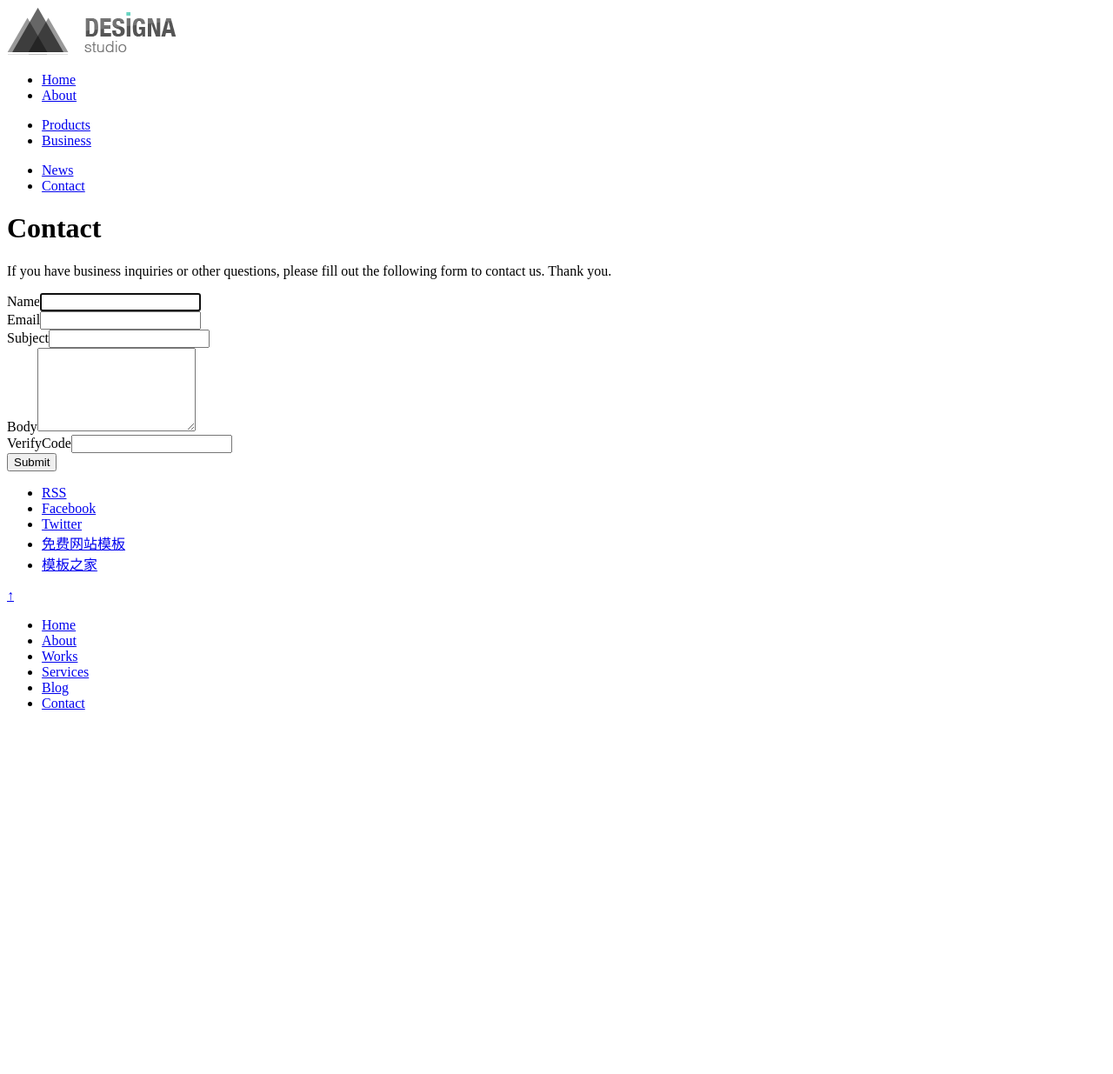
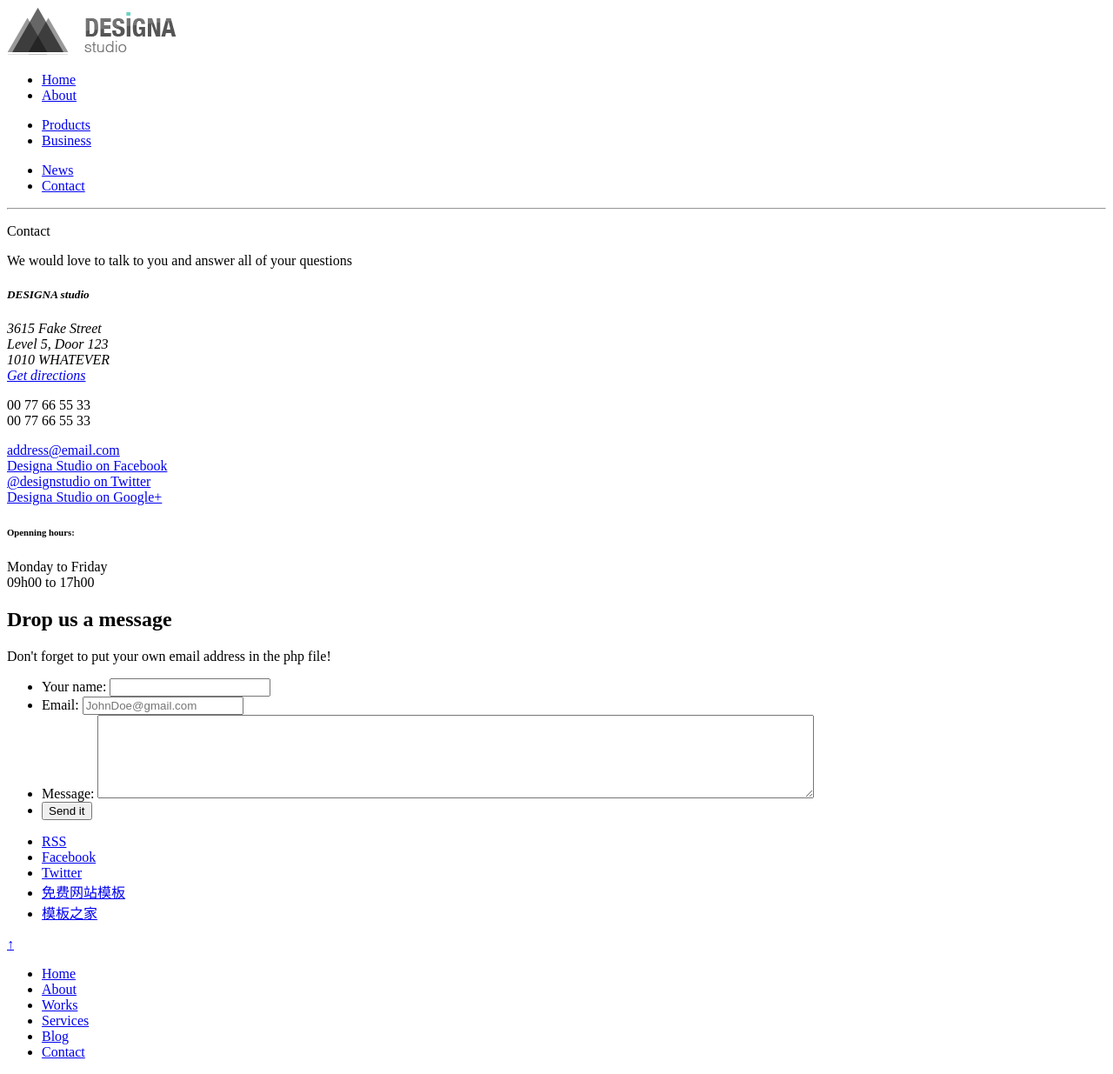
Before and after one commit to wangjiatong/advanced, a Yii app: template frontend/views/site/contact.php in a window 1280 px wide. Shown: the whole page at 87% size. Before the commit the page ends 816 px from the top, so only its background shows below. Run offline with PHP 8.4 and a stand-in for Yii, Linux system fonts and the light colour scheme; the template is opened without the code that fills it, so the values that code supplies are empty; form fields are guessed from the names that the template uses; some libraries are stand-ins or nearby versions.

Commit message:
change the template for contact.php

```diff
--- a/frontend/views/site/contact.php
+++ b/frontend/views/site/contact.php
@@ -12,7 +12,7 @@ $this->title = 'Contact';
 $this->params['breadcrumbs'][] = $this->title;
 ?>
 <div class="site-contact">
-    <h1><?= Html::encode($this->title) ?></h1>
+<!--    <h1><?= Html::encode($this->title) ?></h1>
 
     <p>
         If you have business inquiries or other questions, please fill out the following form to contact us. Thank you.
@@ -40,6 +40,70 @@ $this->params['breadcrumbs'][] = $this->title;
 
             <?php ActiveForm::end(); ?>
         </div>
-    </div>
+    </div>-->
+    <div class="contact-page main grid-wrap">
+
+        <header class="grid col-full">
+                <hr>
+                <p class="fleft">Contact</p>
+        </header>
+
+
+
+        <aside class="grid col-one-quarter mq2-col-one-third mq3-col-full">
+
+                <p class="mbottom">We would love to talk to you and answer all of your questions</p>
+
+                <address class="mbottom">
+                        <h5>DESIGNA studio </h5>
+                        3615 Fake Street <br >
+                        Level 5, Door 123 <br >
+                        1010 WHATEVER<br >
+                        <a href="http://maps.google.com">Get directions</a>
+                </address>
+
+                <p class="mbottom">
+                        00 77 66 55 33<br >
+                        00 77 66 55 33</p>
+                <p class="mbottom">
+                        <a href="#">address@email.com</a><br >
+                        <a href="#">Designa Studio on Facebook</a><br >
+                        <a href="#">@designstudio on Twitter</a><br >
+                        <a href="#">Designa Studio on Google+</a>
+                </p>
+                <p>
+                        <h6>Openning hours: </h6>
+                        Monday to Friday <br >
+                        09h00 to 17h00
+                </p>
+
+        </aside>
+
+        <section class="grid col-three-quarters mq2-col-two-thirds mq3-col-full">
+                <h2>Drop us a message</h2>
+                <p class="warning">Don't forget to put your own email address in the php file!</p>
+
+                <form id="contact_form" class="contact_form" action="contact.php" method="post" name="contact_form">
+                        <ul>
+                                <li>
+                                        <label for="name">Your name:</label>
+                                        <input type="text" name="name" id="name" required class="required" >
+                                </li>
+                                <li>
+                                        <label for="email">Email:</label>
+                                        <input type="email" name="email" id="email" required placeholder="JohnDoe@gmail.com" class="required email">
+                                </li>
+                                <li>
+                                        <label for="message">Message:</label>
+                                        <textarea name="message" id="message" cols="100" rows="6" required  class="required" ></textarea>
+                                </li>
+                                <li>
+                                        <button type="submit" id="submit" name="submit" class="button fright">Send it</button>
+                                </li>
+                        </ul>
+                </form>
+        </section>
+
+    </div> <!--main-->
 
 </div>
```
